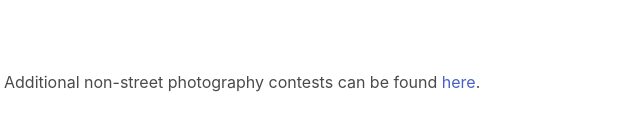
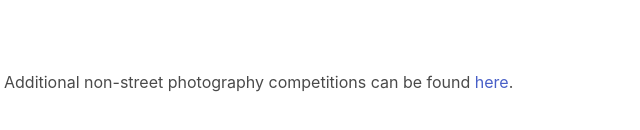
Before and after one commit to steinwaywhw/streetphotographycontests, a plain HTML site: page index.html in a window 1280 px wide. Shown: the part 314-444 px from the top of the page, 60-700 px from the left. Drawn offline with nearby package versions, Linux system fonts and the light colour scheme.

Commit message:
Update CNAME

```diff
--- a/index.html
+++ b/index.html
@@ -62,7 +62,7 @@
       <div class="container">
         <div class="content">
           <p>
-            Additional non-street photography contests can be found
+            Additional non-street photography competitions can be found
             <a href="https://photocontestdeadlines.com/all-photo-competitions/"
               >here</a
             >.
```
Also changed, not shown: 1 other file.
